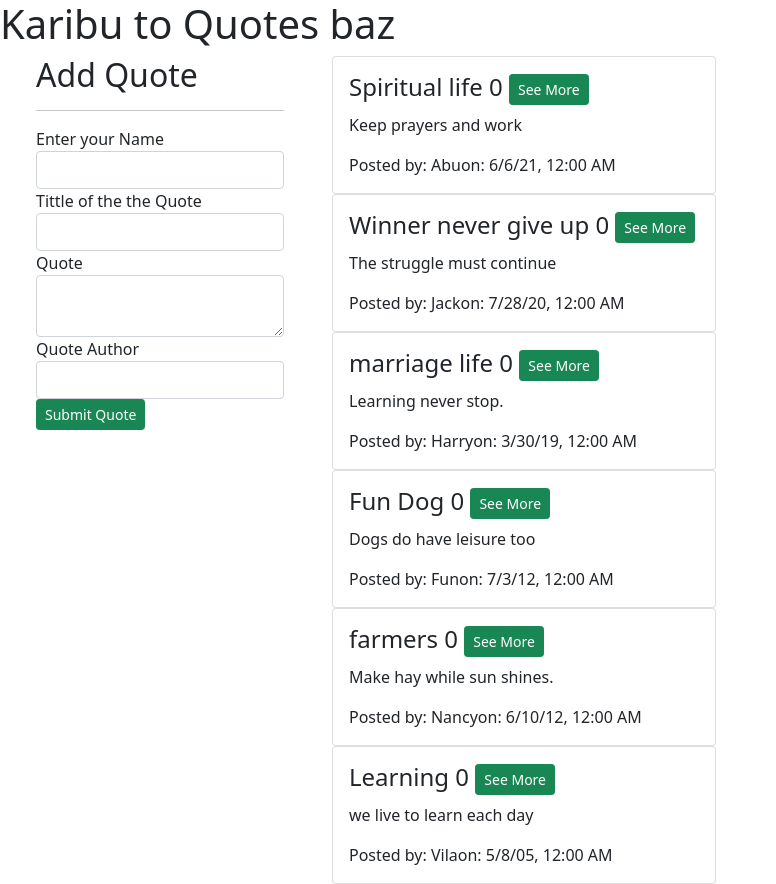
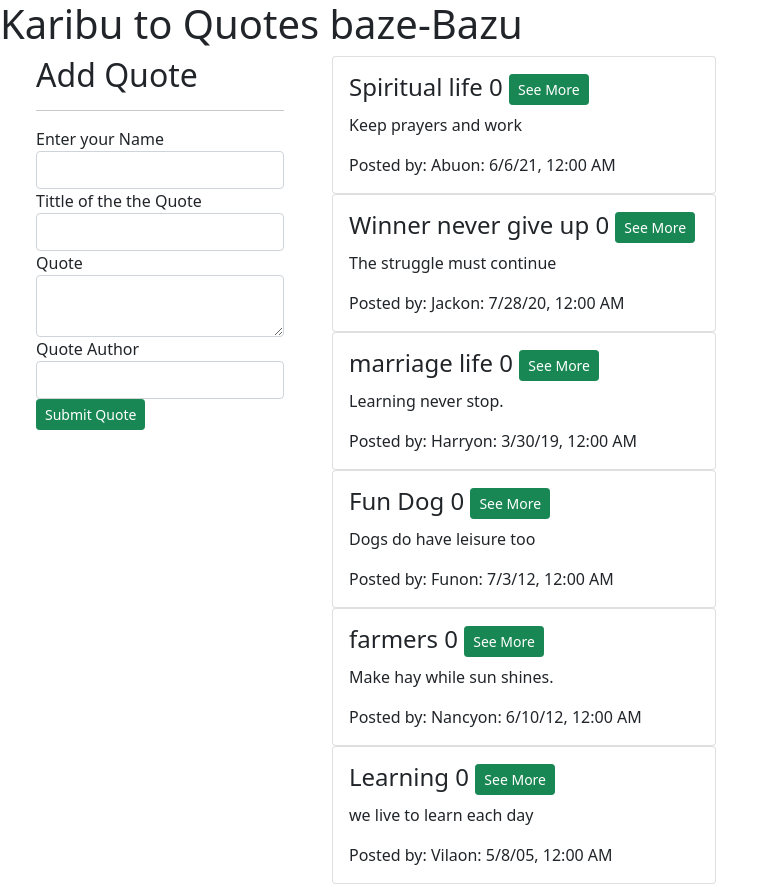
Before and after one commit to Jn-mic/Quotes-Wise-says, an Angular app: page / in a window 1280 px wide. Shown: the whole page, without its empty margins (0-776 px from the left). Built offline with nearby package versions, Linux system fonts and the light colour scheme.

Commit message:
moderating title

```diff
--- a/src/app/quotes/quotes.component.ts
+++ b/src/app/quotes/quotes.component.ts
@@ -7,7 +7,7 @@ import { Quotes } from '../quotes';
   styleUrls: ['./quotes.component.css']
 })
 export class QuotesComponent implements OnInit {
-  title = 'Karibu to Quotes baz';
+  title = 'Karibu to Quotes baze-Bazu';
   quotes:Quotes [] = [
     new Quotes (1,'Jack','Winner never give up','The struggle must continue','Gallant Man', new Date(2020,6,28),0,0),
     new Quotes (2,'Nancy','farmers','Make hay while sun shines.','Brender Rogers',new Date(2012,5,10),0,0),
```
